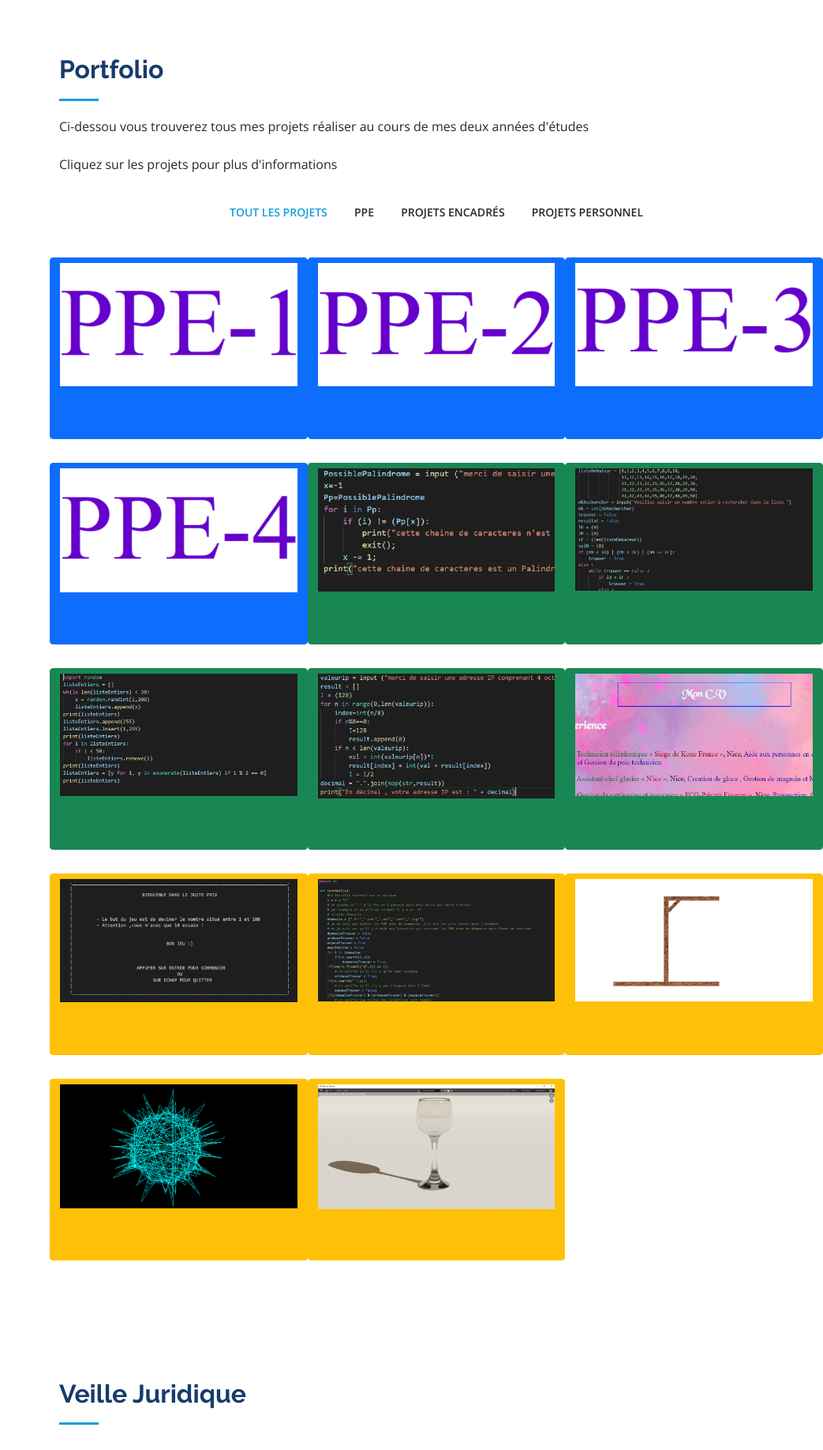
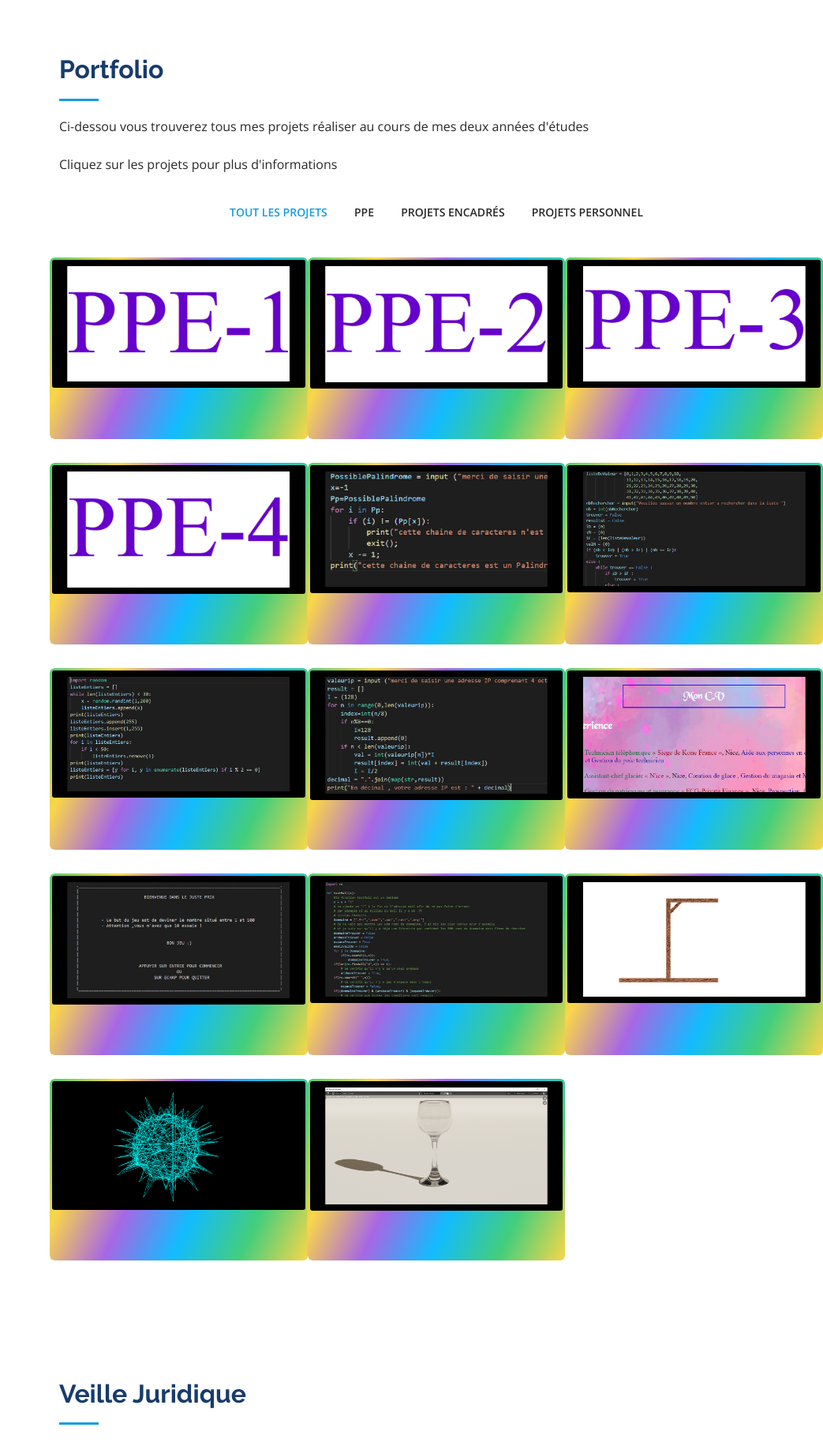
Before and after one commit to lefeuj/Portfolio, a PHP site: page / in a window 1280 px wide. Shown: the part 2876-4712 px from the top of the page at 79% size, without its empty margins (237-1280 px from the left). Run offline with PHP 8.4, Linux system fonts and the light colour scheme.

Commit message:
anim border

```diff
--- a/assets/css/style.css
+++ b/assets/css/style.css
@@ -484,6 +484,48 @@ section {
   bottom: 0;
 }
 
+.button{
+  display: inline-block;
+  text-decoration: none;
+  color: #fff;
+  padding: 3px;
+  border-radius: 6px;
+  position: relative;
+  overflow: hidden;
+}
+.button::before{
+  content: "";
+  position: absolute;
+  top: 0;
+  left: 0;
+  width: 200%;
+  height: 100%;
+  background:
+  linear-gradient(115deg,
+  #4fcf70,#fad648,
+  #a767e5,#12bcfe,
+  #44ce7b,#fad648);
+  background-size: 50% 100%;
+  border-radius: inherit;
+}
+.button:hover::before{
+  animation: animate_border
+  3s linear infinite;
+}
+.button img {
+  display: block;
+  background-color: #000;
+  padding: 2.5% 6%;
+  border-radius: 3px;
+  position: relative;
+  z-index: 2;
+}
+@keyframes animate_border{
+  to {
+    transform: translateX(-50%);
+  }
+}
+
 /*--------------------------------------------------------------
 # Portfolio Details
 --------------------------------------------------------------*/
--- a/index.php
+++ b/index.php
@@ -290,59 +290,59 @@
 
           <div class="row portfolio-container" data-aos="fade-up" data-aos-delay="100">
 
-            <a href="portfolio-PPE-1.php" class="col-lg-4 col-md-6 portfolio-item filter-PPE folio btn btn-primary" title="More Details">
+            <a href="portfolio-PPE-1.php" class="button col-lg-4 col-md-6 portfolio-item filter-PPE folio" title="More Details">
               <img src="assets/img/portfolio/ppe-1.jpg" class="img-fluid" alt="PPE-1">
             </a>
 
-            <a href="portfolio-PPE-2.php" class="col-lg-4 col-md-6 portfolio-item filter-PPE folio btn btn-primary" title="More Details">
+            <a href="portfolio-PPE-2.php" class="button col-lg-4 col-md-6 portfolio-item filter-PPE folio" title="More Details">
               <img src="assets/img/portfolio/ppe-2.jpg" class="img-fluid" alt="PPE-1">
             </a>
 
-            <a href="portfolio-PPE-3.php" class="col-lg-4 col-md-6 portfolio-item filter-PPE folio btn btn-primary" title="More Details">
+            <a href="portfolio-PPE-3.php" class="button col-lg-4 col-md-6 portfolio-item filter-PPE folio" title="More Details">
               <img src="assets/img/portfolio/ppe-3.jpg" class="img-fluid" alt="PPE-1">
             </a>
 
-            <a href="portfolio-PPE-4.php" class="col-lg-4 col-md-6 portfolio-item filter-PPE folio btn btn-primary" title="More Details">
+            <a href="portfolio-PPE-4.php" class="button col-lg-4 col-md-6 portfolio-item filter-PPE folio" title="More Details">
               <img src="assets/img/portfolio/ppe-4.jpg" class="img-fluid" alt="PPE-1">
             </a>
 
-            <a href="portfolio-PE-1.php" class="col-lg-4 col-md-6 portfolio-item filter-PE folio btn btn-success" title="More Details">
+            <a href="portfolio-PE-1.php" class="button col-lg-4 col-md-6 portfolio-item filter-PE folio" title="More Details">
               <img src="assets/img/portfolio/portfolio-details-10.jpg" class="img-fluid" alt="PPE-1">
             </a>
 
-            <a href="portfolio-PE-2.php" class="col-lg-4 col-md-6 portfolio-item filter-PE folio btn btn-success" title="More Details">
+            <a href="portfolio-PE-2.php" class="button col-lg-4 col-md-6 portfolio-item filter-PE folio" title="More Details">
               <img src="assets/img/portfolio/portfolio-details-12.jpg" class="img-fluid" alt="PPE-1">
             </a>
 
-            <a href="portfolio-PE-3.php" class="col-lg-4 col-md-6 portfolio-item filter-PE folio btn btn-success" title="More Details">
+            <a href="portfolio-PE-3.php" class="button col-lg-4 col-md-6 portfolio-item filter-PE folio" title="More Details">
               <img src="assets/img/portfolio/portfolio-details-14.jpg" class="img-fluid" alt="PPE-1">
             </a>
 
-            <a href="portfolio-PE-4.php" class="col-lg-4 col-md-6 portfolio-item filter-PE folio btn btn-success" title="More Details">
+            <a href="portfolio-PE-4.php" class="button col-lg-4 col-md-6 portfolio-item filter-PE folio" title="More Details">
               <img src="assets/img/portfolio/portfolio-details-16.jpg" class="img-fluid" alt="PPE-1">
             </a>
 
-            <a href="portfolio-PE-5.php" class="col-lg-4 col-md-6 portfolio-item filter-PE folio btn btn-success" title="More Details">
+            <a href="portfolio-PE-5.php" class="button col-lg-4 col-md-6 portfolio-item filter-PE folio" title="More Details">
               <img src="assets/img/portfolio/portfolio-details-20.jpg" class="img-fluid" alt="PPE-1">
             </a>
 
-            <a href="portfolio-PP-1.php" class="col-lg-4 col-md-6 portfolio-item filter-PP folio btn btn-warning" title="More Details">
+            <a href="portfolio-PP-1.php" class="button col-lg-4 col-md-6 portfolio-item filter-PP folio" title="More Details">
               <img src="assets/img/portfolio/portfolio-details-4.jpg" class="img-fluid" alt="PPE-1">
             </a>
 
-            <a href="portfolio-PP-2.php" class="col-lg-4 col-md-6 portfolio-item filter-PP folio btn btn-warning" title="More Details">
+            <a href="portfolio-PP-2.php" class="button col-lg-4 col-md-6 portfolio-item filter-PP folio" title="More Details">
               <img src="assets/img/portfolio/portfolio-details-7.jpg" class="img-fluid" alt="PPE-1">
             </a>
 
-            <a href="portfolio-PP-3.php" class="col-lg-4 col-md-6 portfolio-item filter-PP folio btn btn-warning" title="More Details">
+            <a href="portfolio-PP-3.php" class="button col-lg-4 col-md-6 portfolio-item filter-PP folio" title="More Details">
               <img src="assets/img/portfolio/portfolio-details-17.jpg" class="img-fluid" alt="PPE-1">
             </a>
 
-            <a href="portfolio-PP-4.php" class="col-lg-4 col-md-6 portfolio-item filter-PP folio btn btn-warning" title="More Details">
+            <a href="portfolio-PP-4.php" class="button col-lg-4 col-md-6 portfolio-item filter-PP folio" title="More Details">
               <img src="assets/img/portfolio/portfolio-details-21.jpg" class="img-fluid" alt="PPE-1">
             </a>
 
-            <a href="portfolio-PP-5.php" class="col-lg-4 col-md-6 portfolio-item filter-PP folio btn btn-warning" title="More Details">
+            <a href="portfolio-PP-5.php" class="button col-lg-4 col-md-6 portfolio-item filter-PP folio" title="More Details">
               <img src="assets/img/portfolio/portfolio-details-26.jpg" class="img-fluid" alt="PPE-1">
             </a>
 
```
